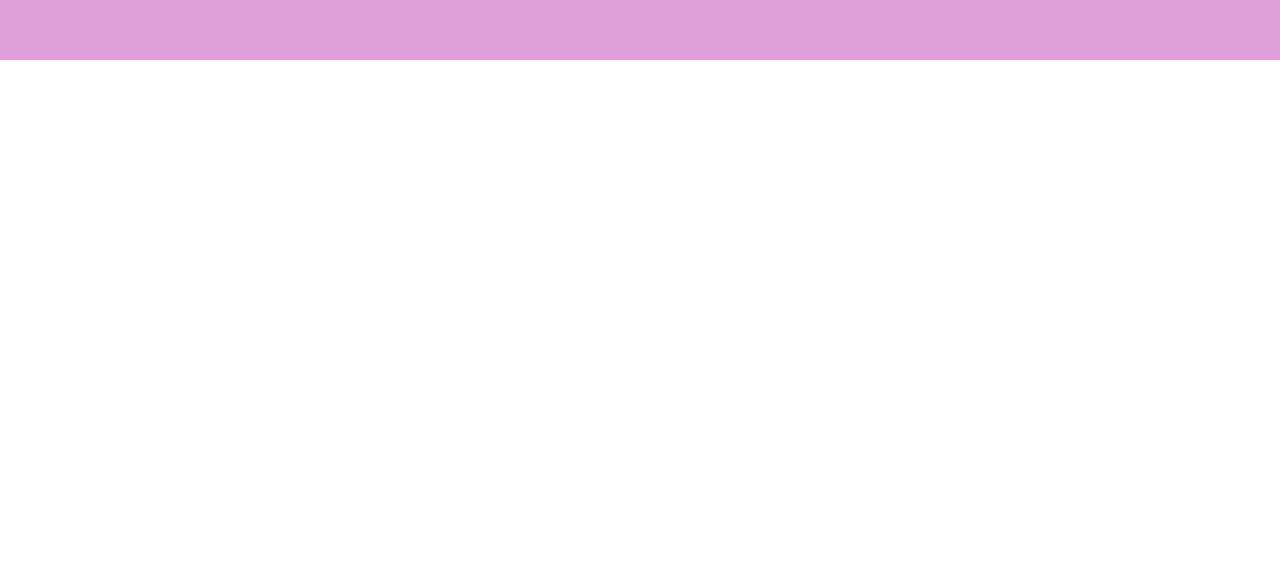
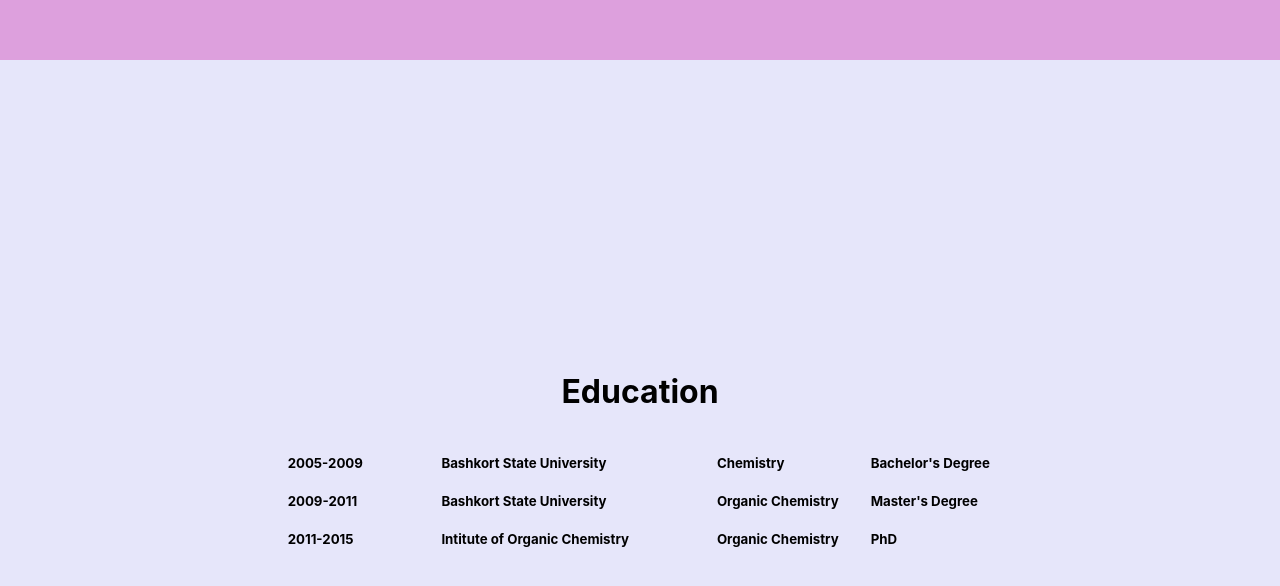
Before and after one commit to gorgeousPotato/arsene-portfolio, a React (Create React App) app: page / in a window 1280 px wide. Shown: the part 1607-2193 px from the top of the page. Before the commit the page ends 1667 px from the top, so only its background shows below. Built offline with nearby package versions, Linux system fonts and the light colour scheme.

Commit message:
education

```diff
--- a/src/App.js
+++ b/src/App.js
@@ -1,6 +1,7 @@
 import NavBar from "../src/components/NavBar/NavBar";
 import HomePage from "./components/HomePage/HomePage";
-import About from "./components/About/About"
+import About from "./components/About/About";
+import Education from "./components/Education/Education";
 import { Routes, Route, Navigate } from 'react-router-dom';
 import './App.css';
 
@@ -10,6 +11,7 @@ function App() {
       <NavBar />
       <HomePage/>
       <About/>
+      <Education />
       {
         <Routes>
           <Route path="/*" element={<Navigate to="/" />} />
--- a/src/components/Education/Education.css
+++ b/src/components/Education/Education.css
@@ -0,0 +1,15 @@
+.Education {
+  height: 100vh;
+  background-color: lavender;
+  display: flex;
+  flex-direction: column;
+  justify-content: center;
+  align-items: center;
+}
+
+.table {
+  display: grid;
+  grid-template-columns: 1fr 2fr 1fr 1fr;
+  text-align: left;
+  gap: 2rem;
+}
--- a/src/components/Education/Education.jsx
+++ b/src/components/Education/Education.jsx
@@ -0,0 +1,31 @@
+import "./Education.css"
+
+export default function About() {
+  return (
+    <div className="Education">
+      <h1>Education</h1>
+      <div className="table">
+      <div className="col">
+        <h5>2005-2009</h5>
+        <h5>2009-2011</h5>
+        <h5>2011-2015</h5>
+      </div>
+      <div className="col">
+        <h5>Bashkort State University</h5>
+        <h5>Bashkort State University</h5>
+        <h5>Intitute of Organic Chemistry</h5>
+      </div>
+      <div className="col">
+        <h5>Chemistry</h5>
+        <h5>Organic Chemistry</h5>
+        <h5>Organic Chemistry</h5>
+      </div>
+      <div className="col">
+        <h5>Bachelor's Degree</h5>
+        <h5>Master's Degree</h5>
+        <h5>PhD</h5>
+      </div>
+      </div>
+    </div>
+  );
+}
```
